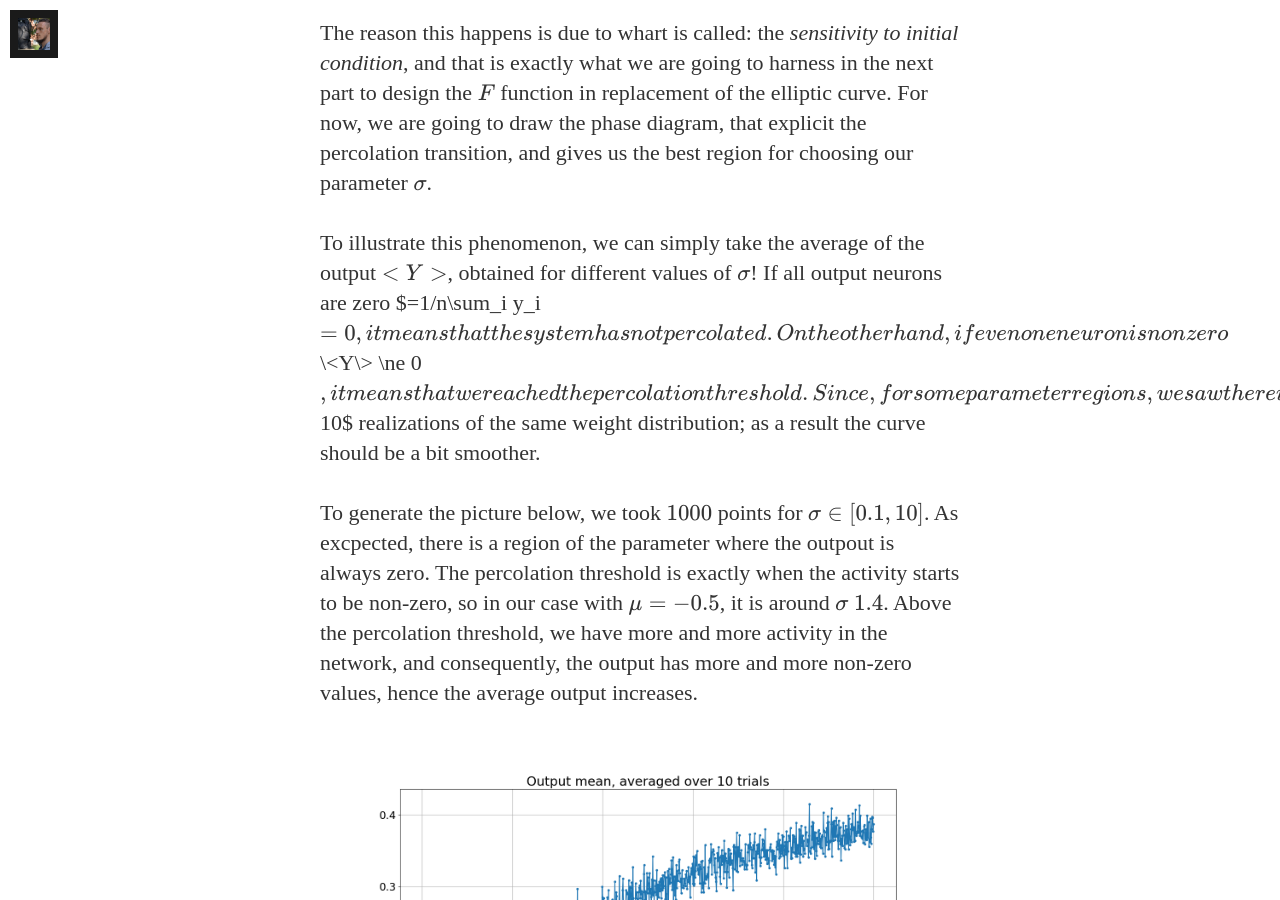
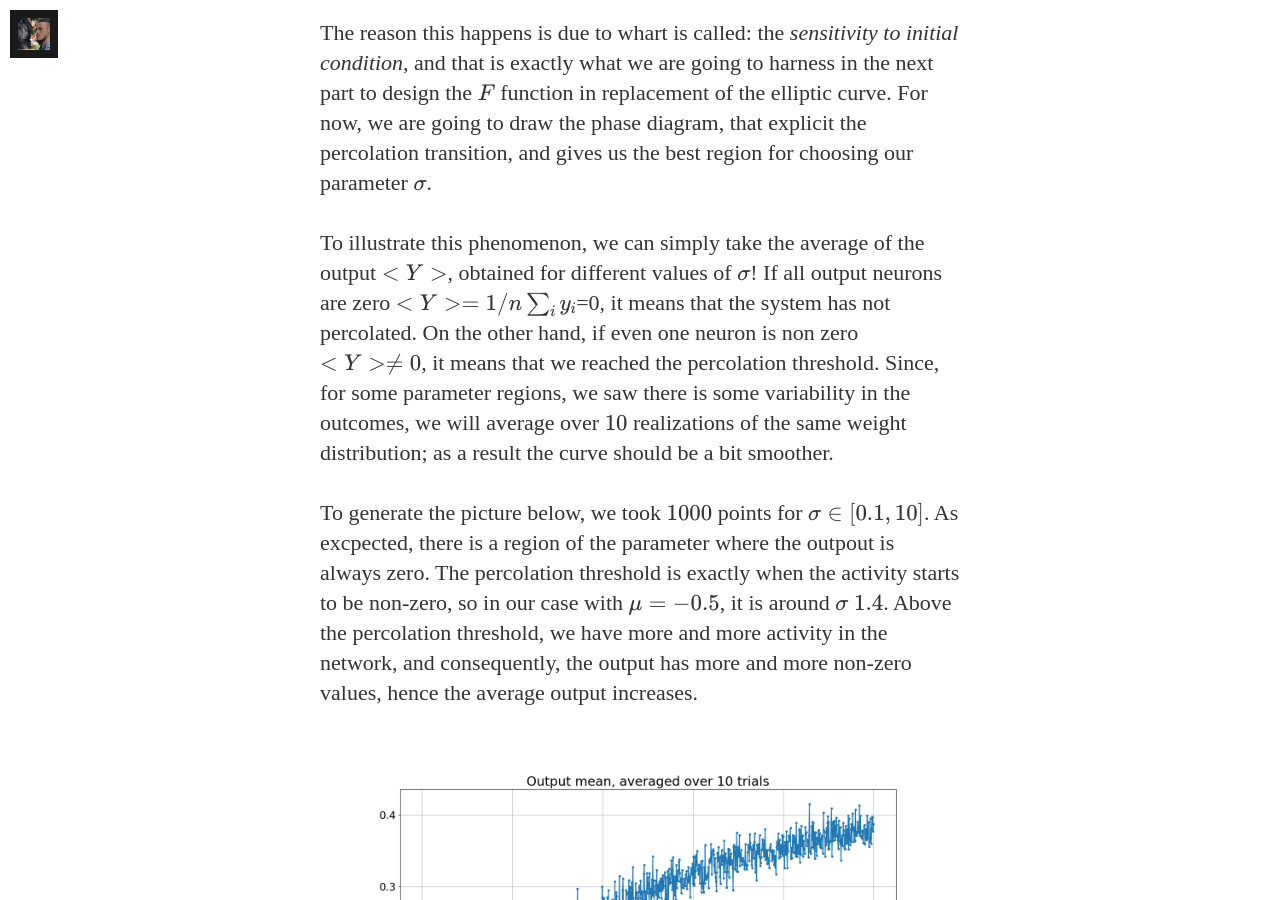
Before and after one commit to ManuNeuro/EmmanuelCalvet, a Jekyll site: the page built from _posts/2022-09-24-whitepaper-p2.md, in a window 1280 px wide and 900 px high, scrolled down 6054 px. Built offline with Jekyll 4.4.1, drawn with Linux system fonts in a browser that asks for light colours; nearby versions of some CDN libraries; some web fonts are replaced; formulas are drawn with MathJax 3; comment, search, counter and statistics services are not loaded.

```diff
--- a/_posts/2022-09-24-whitepaper-p2.md
+++ b/_posts/2022-09-24-whitepaper-p2.md
@@ -86,7 +86,7 @@ Now I want to stress out that we are randomly generating our weight matrix, and
 
 The reason this happens is due to whart is called: the *sensitivity to initial condition*, and that is exactly what we are going to harness in the next part to design the $F$ function in replacement of the elliptic curve. For now, we are going to draw the phase diagram, that explicit the percolation transition, and gives us the best region for choosing our parameter $\sigma$.
 
-To illustrate this phenomenon, we can simply take the average of the output $\<Y\>$, obtained for different values of $\sigma$! If all output neurons are zero $<Y>=1/n\sum_i y_i$=0, it means that the system has not percolated. On the other hand, if even one neuron is non zero $\<Y\> \ne 0$, it means that we reached the percolation threshold. Since, for some parameter regions, we saw there is some variability in the outcomes, we will average over $10$ realizations of the same weight distribution; as a result the curve should be a bit smoother.
+To illustrate this phenomenon, we can simply take the average of the output $\<Y\>$, obtained for different values of $\sigma$! If all output neurons are zero $\<Y\>=1/n\sum_i y_i$=0, it means that the system has not percolated. On the other hand, if even one neuron is non zero $\<Y\> \ne 0$, it means that we reached the percolation threshold. Since, for some parameter regions, we saw there is some variability in the outcomes, we will average over $10$ realizations of the same weight distribution; as a result the curve should be a bit smoother.
 
 To generate the picture below, we took $1000$ points for $\sigma \in \[0.1, 10\]$. As excpected, there is a region of the parameter where the outpout is always zero. The percolation threshold is exactly when the activity starts to be non-zero, so in our case with $\mu=-0.5$, it is around $\sigma~1.4$. Above the percolation threshold, we have more and more activity in the network, and consequently, the output has more and more non-zero values, hence the average output increases.
 
```
